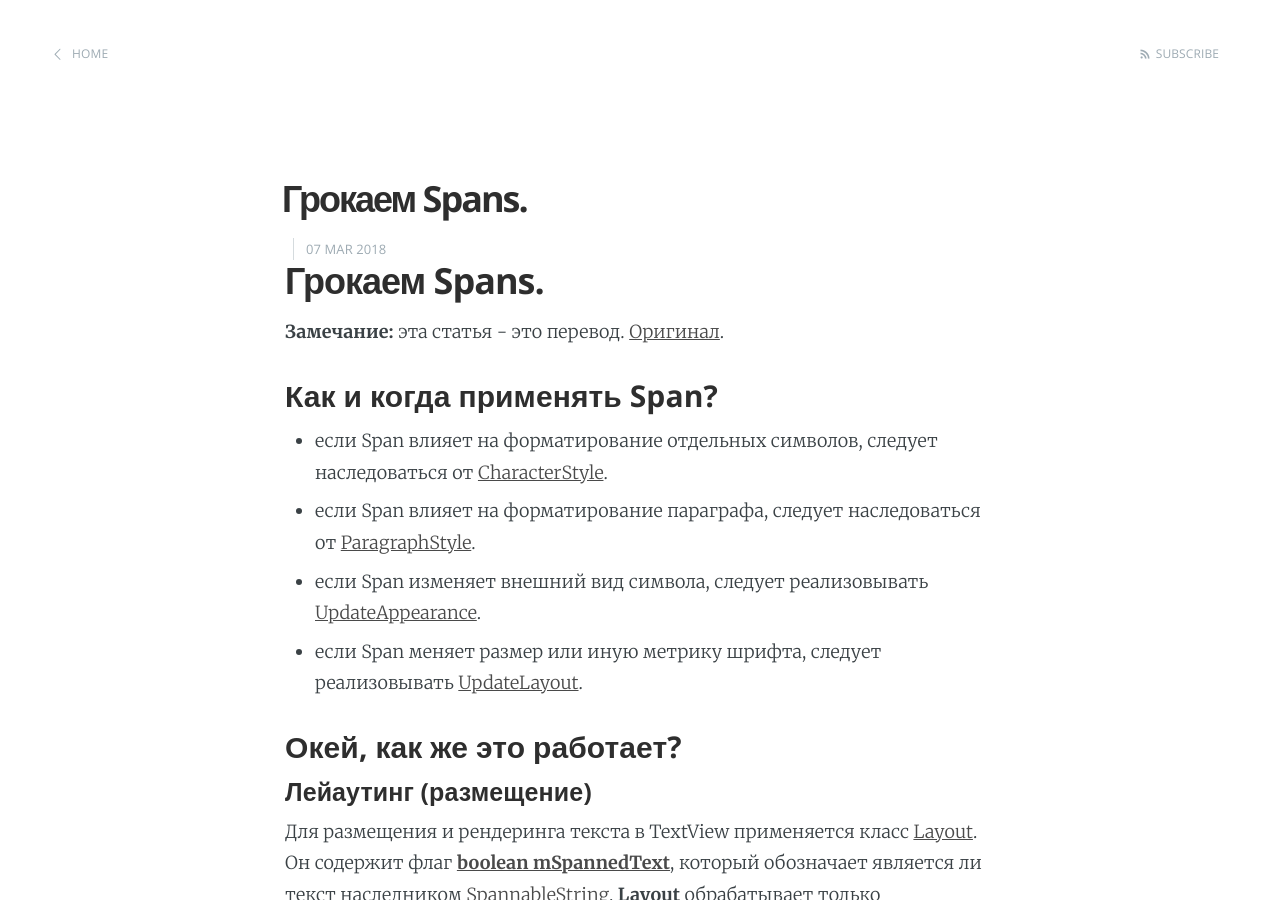
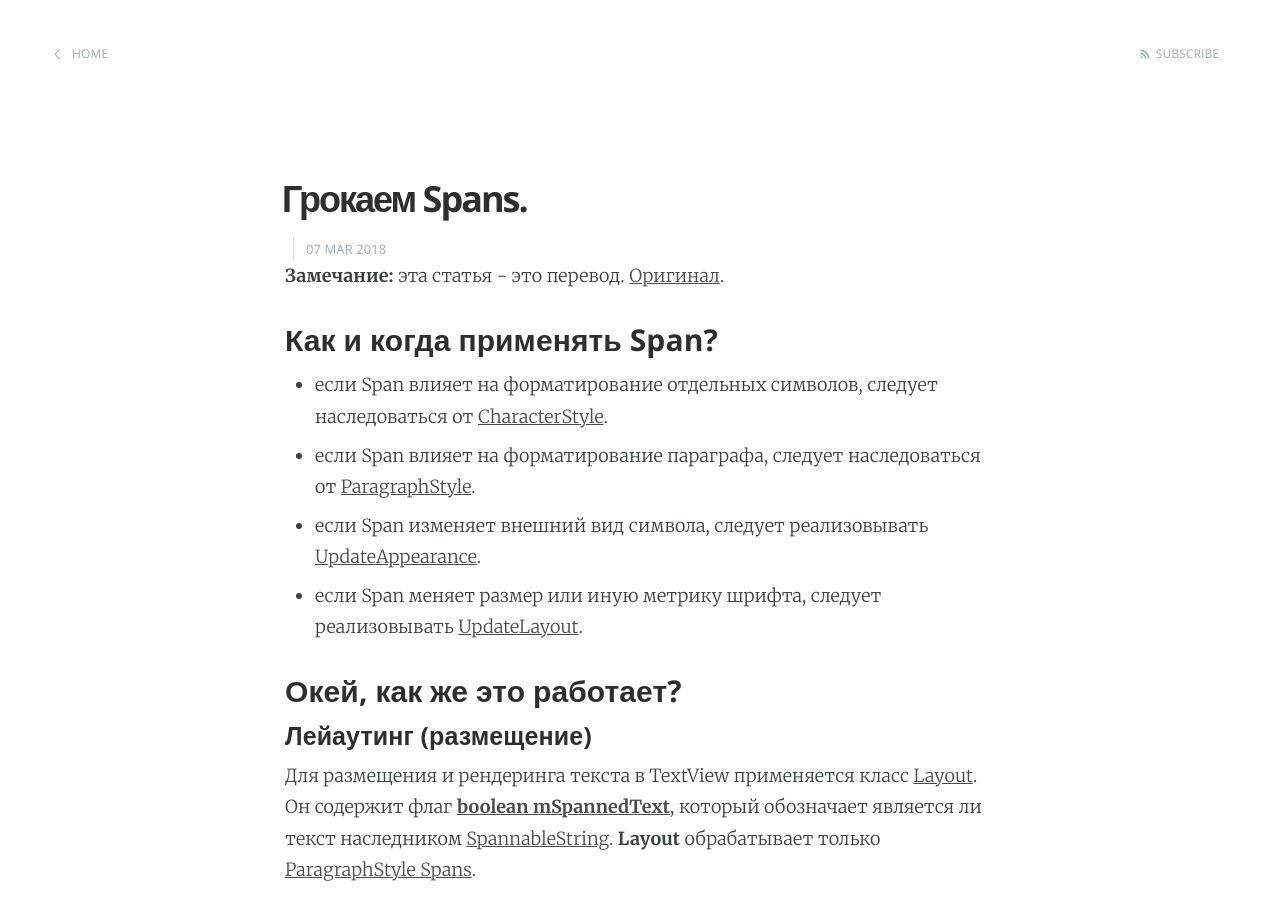
Before and after one commit to st235/alexdoodles, a Jekyll site: the page built from _posts/2018-03-07-spans-magic-concept.markdown, in a window 1280 px wide and 900 px high. Built offline with Jekyll 4.4.1, drawn with Linux system fonts in a browser that asks for light colours.

Commit message:
removed duplicated article title.

```diff
--- a/_posts/2018-03-07-spans-magic-concept.markdown
+++ b/_posts/2018-03-07-spans-magic-concept.markdown
@@ -5,7 +5,6 @@ published: true
 author: "st235"
 ---
 
-## Грокаем Spans.
 __Замечание:__ эта статья - это перевод. [Оригинал](http://flavienlaurent.com/blog/2014/01/31/spans/).
 
 ### Как и когда применять Span?
```
